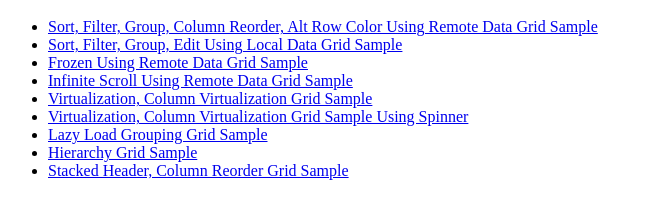
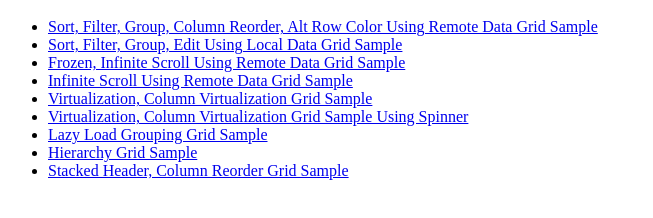
Before and after one commit to hemanthkumar-syncfusion/ej2-grid-mask-row, a plain HTML site: page index.html in a window 1280 px wide. Shown: the part 48-266 px from the top of the page, without its empty margins (0-653 px from the left). Drawn offline with Linux system fonts and the light colour scheme.

Commit message:
Update index.html

```diff
--- a/index.html
+++ b/index.html
@@ -3,7 +3,7 @@
 <ul>
   <li><a href="https://hemanthkumar-syncfusion.github.io/ej2-grid-mask-row/grid-overall-sample-remote.html">Sort, Filter, Group, Column Reorder, Alt Row Color Using Remote Data Grid Sample</a></li>
   <li><a href="https://hemanthkumar-syncfusion.github.io/ej2-grid-mask-row/grid-overall-sample-local.html">Sort, Filter, Group, Edit Using Local Data Grid Sample</a></li>
-  <li><a href="https://hemanthkumar-syncfusion.github.io/ej2-grid-mask-row/grid-frozen-sample-remote.html">Frozen Using Remote Data Grid Sample</a></li>
+  <li><a href="https://hemanthkumar-syncfusion.github.io/ej2-grid-mask-row/grid-frozen-sample-remote.html">Frozen, Infinite Scroll Using Remote Data Grid Sample</a></li>
   <li><a href="https://hemanthkumar-syncfusion.github.io/ej2-grid-mask-row/grid-infinite-scroll-sample-remote.html">Infinite Scroll Using Remote Data Grid Sample</a></li>
   <li><a href="https://hemanthkumar-syncfusion.github.io/ej2-grid-mask-row/grid-virtual-scroll-sample.html">Virtualization, Column Virtualization Grid Sample</a></li>
   <li><a href="https://hemanthkumar-syncfusion.github.io/ej2-grid-mask-row/grid-virtual-scroll-sample-spinner.html">Virtualization, Column Virtualization Grid Sample Using Spinner</a></li>
```
